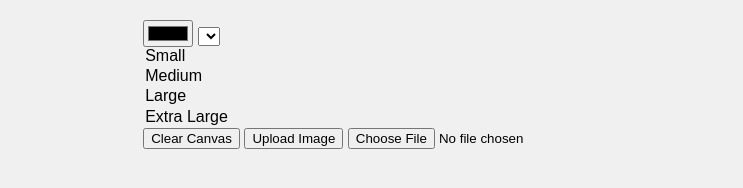
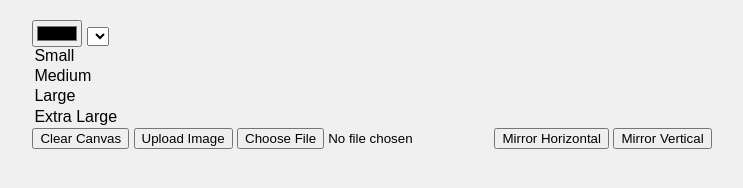
Before and after one commit to Prosperous-Dibakoane/Canva, a plain HTML site: page index.html in a window 1280 px wide. Shown: the whole page, without its empty margins (268-1011 px from the left). Drawn offline with Linux system fonts and the light colour scheme.

Commit message:
added the mirror image buttons

```diff
--- a/index.html
+++ b/index.html
@@ -29,3 +29,5 @@
         <button onclick="clearCanvas()">Clear Canvas</button>
         <button onclick="document.getElementById('imageUpload').click()">Upload Image</button>
         <input type="file" id="imageUpload" accept="image/*">
+        <button onclick="mirrorImage('horizontal')">Mirror Horizontal</button>
+        <button onclick="mirrorImage('vertical')">Mirror Vertical</button>
```
